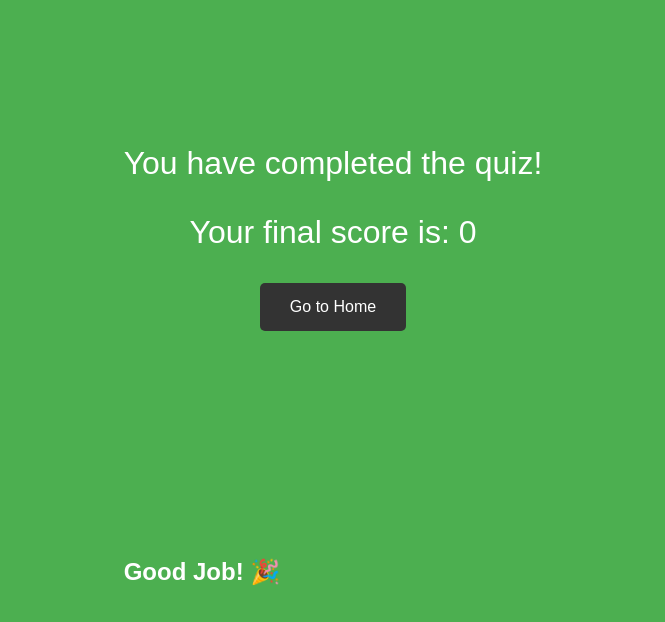
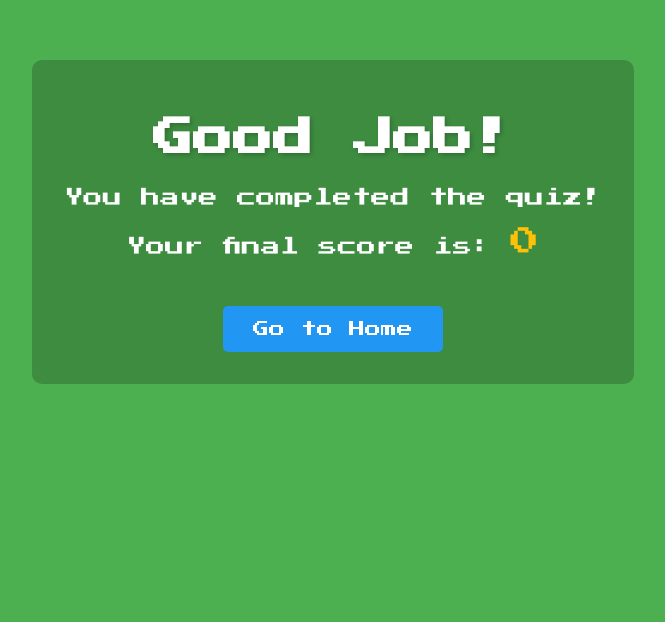
Before and after one commit to SaharshSS/Integrator, a website: page Integrator/integrator-website/public/congratulations.html in a window 1280 px wide. Shown: the part 178-800 px from the top of the page, without its empty margins (307-972 px from the left). Drawn offline with Linux system fonts and the light colour scheme.

Commit message:
congrats

```diff
--- a/Integrator/integrator-website/public/congratulations.html
+++ b/Integrator/integrator-website/public/congratulations.html
@@ -4,11 +4,65 @@
     <meta charset="UTF-8">
     <meta name="viewport" content="width=device-width, initial-scale=1.0">
     <title>Congratulations</title>
-    <link rel="stylesheet" href="styles/congratulations.css">
+    <link rel="stylesheet" href="https://fonts.googleapis.com/css2?family=Press+Start+2P&display=swap">
+    <style>
+        body {
+            margin: 0;
+            padding: 0;
+            min-height: 100vh;
+            display: flex;
+            justify-content: center;
+            align-items: center;
+            background-color: #4caf50;
+            color: white;
+            font-family: 'Press Start 2P', cursive;
+        }
+
+        .container {
+            text-align: center;
+            padding: 2rem;
+            background-color: rgba(0, 0, 0, 0.2);
+            border-radius: 10px;
+            margin: 20px;
+        }
+
+        h1 {
+            font-size: 2.5em;
+            margin-bottom: 30px;
+            text-shadow: 2px 2px 4px rgba(0, 0, 0, 0.2);
+        }
+
+        p {
+            margin: 20px 0;
+            font-size: 1.2em;
+        }
+
+        button {
+            padding: 15px 30px;
+            font-size: 1em;
+            font-family: 'Press Start 2P', cursive;
+            background-color: #2196F3;
+            color: white;
+            border: none;
+            border-radius: 5px;
+            cursor: pointer;
+            margin-top: 30px;
+            transition: background-color 0.3s;
+        }
+
+        button:hover {
+            background-color: #1976D2;
+        }
+
+        #finalScore {
+            font-size: 1.5em;
+            color: #FFC107;
+        }
+    </style>
 </head>
 <body>
-    <div>
-        <h1>Good Job! 🎉</h1>
+    <div class="container">
+        <h1>Good Job!</h1>
         <p>You have completed the quiz!</p>
         <p>Your final score is: <span id="finalScore">0</span></p>
         <button onclick="goHome()">Go to Home</button>
@@ -21,13 +75,17 @@
         // Check if the score exists and display it
         if (finalScore !== null) {
             document.getElementById('finalScore').textContent = finalScore;
+            // Clear the score from localStorage after displaying it
+            localStorage.removeItem('finalScore');
         } else {
             document.getElementById('finalScore').textContent = '0'; // Default to 0 if no score is found
         }
 
         function goHome() {
-            // Redirect to the loading page with home.html as the target
-            window.location.href = 'loading.html?target=home.html';
+            // Clear any remaining data
+            localStorage.removeItem('finalScore');
+            // Redirect to home
+            window.location.href = 'index.html';
         }
     </script>
 </body>
```
Also changed, not shown: Integrator/integrator-website/public/continue.html (deleted, +0 -18 lines), Integrator/integrator-website/public/index.html (+9 -1 lines), 1 other file.
